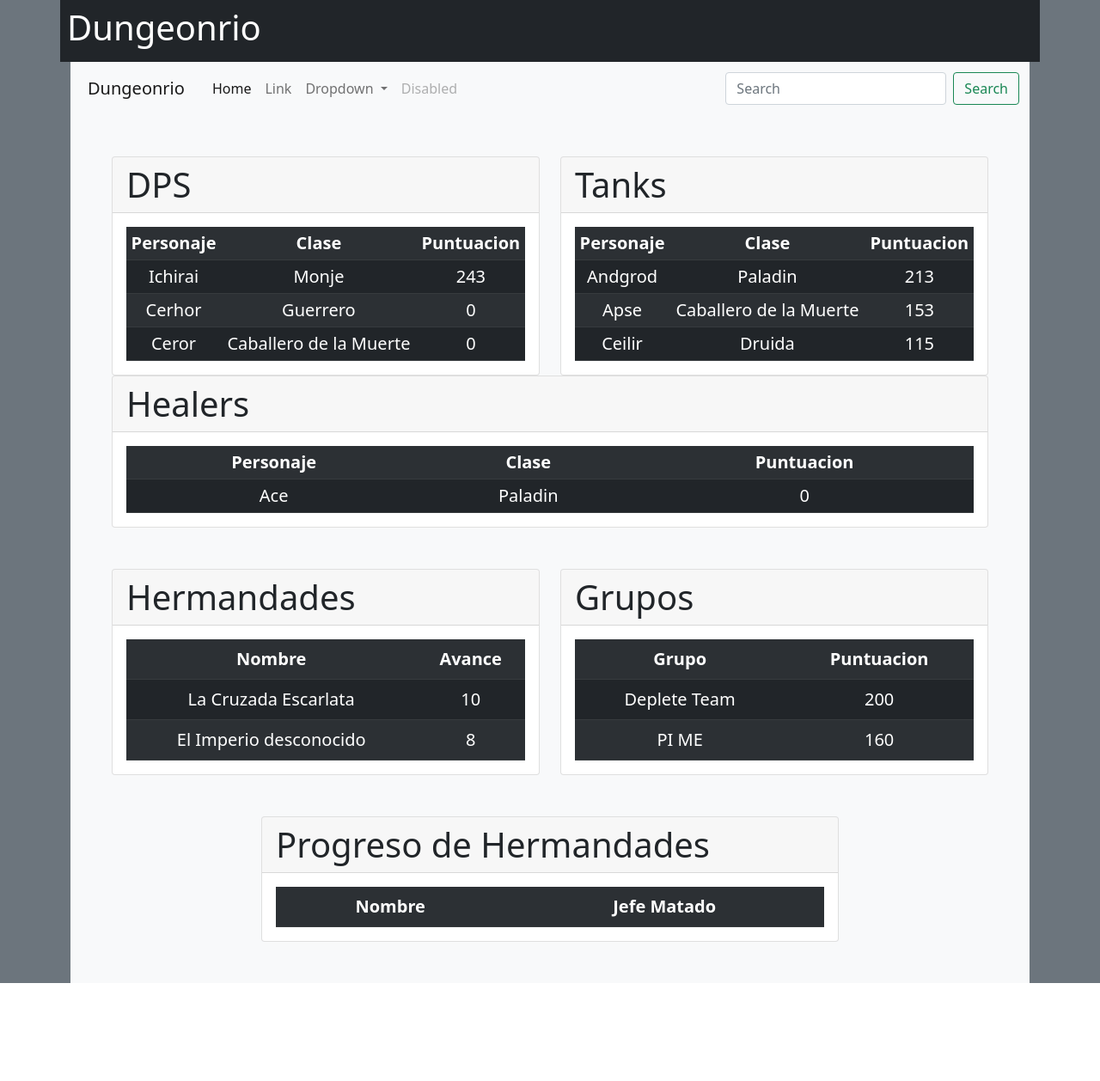
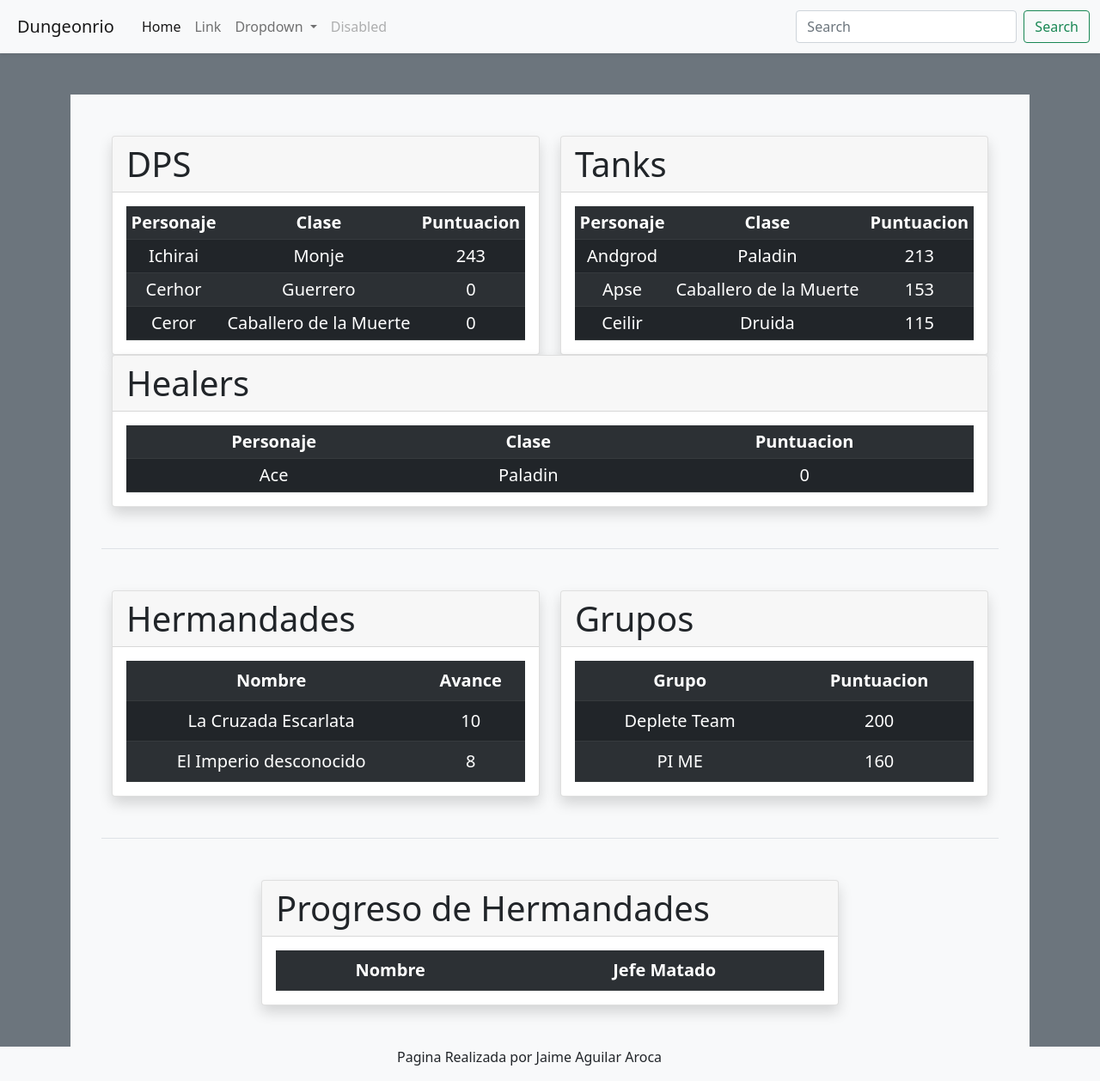
Before and after one commit to JaimeAguiAro/Dungeonrio, a PHP site: page / in a window 1280 px wide. Shown: the whole page at 86% size. Before the commit the page ends 1144 px from the top, so only its background shows below. Run offline with PHP 8.4, Linux system fonts and the light colour scheme; data comes from the database, SQL or seed files in the repository; data that the repository does not hold is empty; some libraries are stand-ins or nearby versions.

Commit message:
Footer añadido

```diff
--- a/index.php
+++ b/index.php
@@ -13,11 +13,8 @@
 <body class=" bg-secondary">
     <script src="https://cdn.jsdelivr.net/npm/@popperjs/core@2.10.2/dist/umd/popper.min.js" integrity="sha384-7+zCNj/IqJ95wo16oMtfsKbZ9ccEh31eOz1HGyDuCQ6wgnyJNSYdrPa03rtR1zdB" crossorigin="anonymous"></script>
     <script src="https://cdn.jsdelivr.net/npm/bootstrap@5.1.3/dist/js/bootstrap.min.js" integrity="sha384-QJHtvGhmr9XOIpI6YVutG+2QOK9T+ZnN4kzFN1RtK3zEFEIsxhlmWl5/YESvpZ13" crossorigin="anonymous"></script>
-    <header class="container bg-dark p-2">
-        <h1 class="text-white">Dungeonrio</h1>
-    </header>
-    <main class="container">
-        <nav class="navbar navbar-expand-lg navbar-light bg-light">
+    <header class="navbar navbar-expand-lg navbar-light bg-light shadow-sm">
+        <!--<nav class="navbar navbar-expand-lg navbar-light bg-light shadow">-->
             <div class="container-fluid">
                 <a class="navbar-brand p-2" href="#">Dungeonrio</a>
                 <button class="navbar-toggler" type="button" data-bs-toggle="collapse" data-bs-target="#navbarSupportedContent" aria-controls="navbarSupportedContent" aria-expanded="false" aria-label="Toggle navigation">
@@ -52,11 +49,13 @@
                 </form>
                 </div>
             </div>
-        </nav>
+        <!--</nav>-->
+    </header>
+    <main class="container mt-5">
         <div class="container bg-light p-5">
-            <div class="row">
+            <div class="row border-bottom pb-5">
                 <div class="col">
-                    <div class="card">
+                    <div class="card shadow">
                         <h1 class="card-header">DPS</h1>
                         <div class="card-body">
                             <blockquote class="blockquote mb-0">
@@ -68,7 +67,7 @@
                     </div>
                 </div>
                 <div class="col">
-                    <div class="card">
+                    <div class="card shadow">
                         <h1 class="card-header">Tanks</h1>
                         <div class="card-body">
                             <blockquote class="blockquote mb-0">
@@ -80,7 +79,7 @@
                     </div>
                 </div>
                 <div class="col">
-                    <div class="card">
+                    <div class="card shadow">
                         <h1 class="card-header">Healers</h1>
                         <div class="card-body">
                             <blockquote class="blockquote mb-0">
@@ -92,9 +91,9 @@
                     </div>
                 </div>
             </div>
-            <div class="row mt-5">
+            <div class="row mt-5 border-bottom pb-5">
                 <div class="col">
-                    <div class="card">
+                    <div class="card shadow">
                         <h1 class="card-header">Hermandades</h1>
                         <div class="card-body">
                             <blockquote class="blockquote mb-0">
@@ -106,7 +105,7 @@
                     </div>
                 </div>
                 <div class="col">
-                    <div class="card">
+                    <div class="card shadow">
                         <h1 class="card-header">Grupos</h1>
                         <div class="card-body">
                             <blockquote class="blockquote mb-0">
@@ -120,7 +119,7 @@
             </div>
             <div class="row justify-content-center mt-5">
                 <div class="col-8">
-                    <div class="card">
+                    <div class="card shadow">
                         <h1 class="card-header">Progreso de Hermandades</h1>
                         <div class="card-body">
                             <blockquote class="blockquote mb-0">
@@ -134,8 +133,16 @@
             </div>
         </div>
     </main>
-    <footer>
-
+    <footer class="container-fluid bg-light">
+        <div class="container">
+            <div class="row">
+                <div class="col"></div>
+                <div class="col">
+                    <p>Pagina Realizada por Jaime Aguilar Aroca</p>
+                </div>
+                <div class="col"></div>
+            </div>
+        </div>
     </footer>
 </body>
 </html>
```
